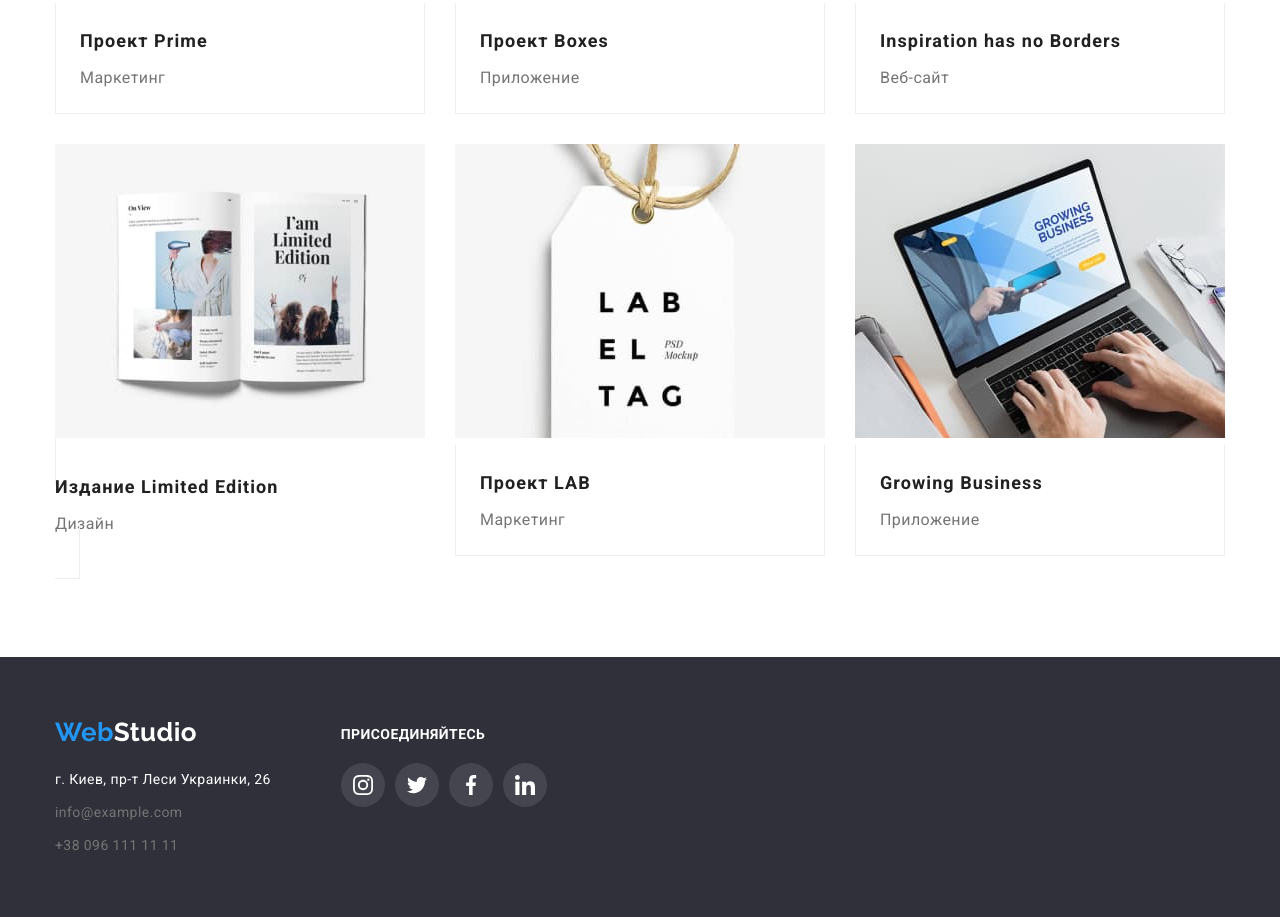
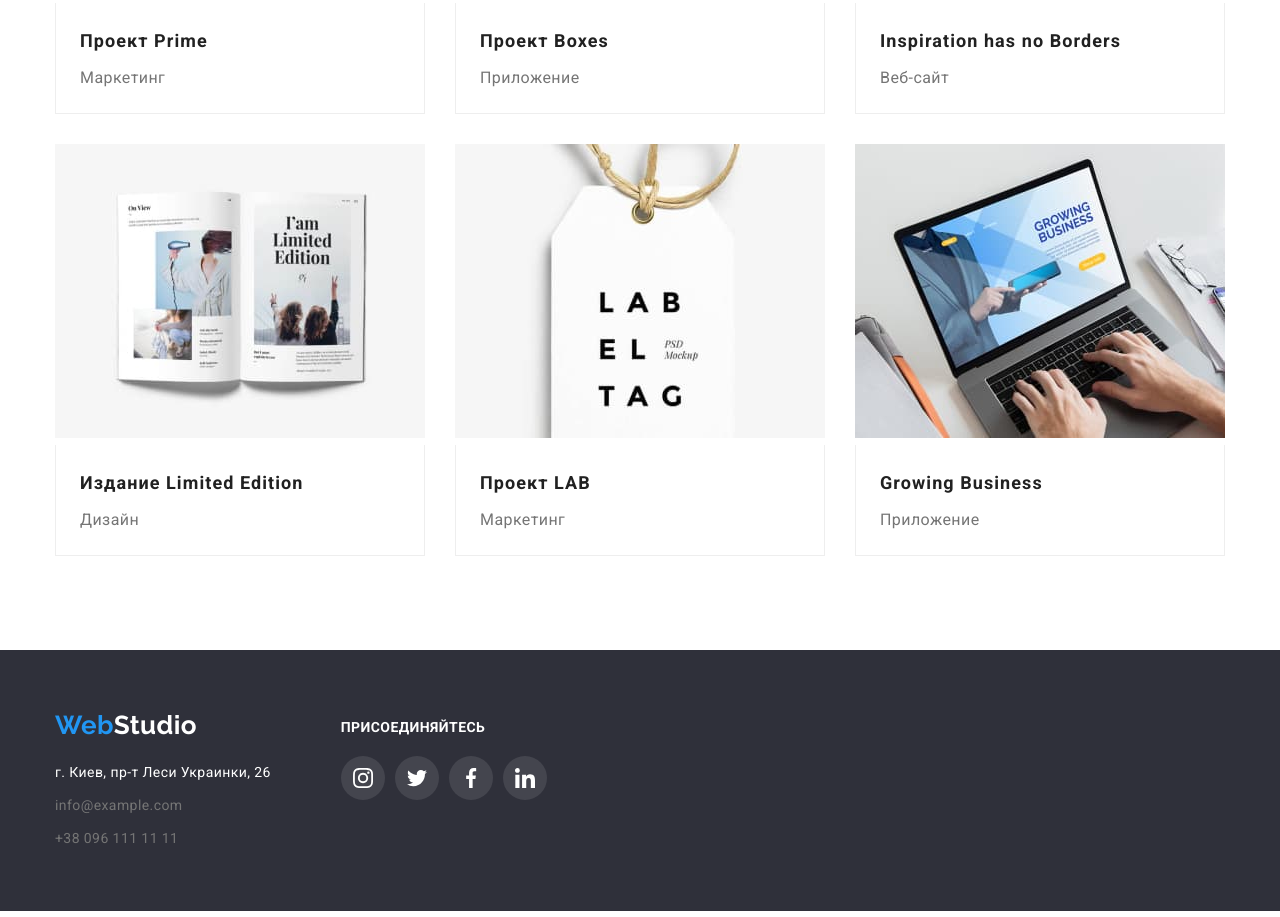
Before and after one commit to SerjKenri/goit-markup-hw-05, a plain HTML site: page portfolio.html in a window 1280 px wide. Shown: the part 1005-1922 px from the top of the page. Drawn offline with nearby package versions, Linux system fonts and the light colour scheme.

Commit message:
div correct

```diff
--- a/portfolio.html
+++ b/portfolio.html
@@ -147,10 +147,10 @@
                         <p class="thumb-text-style">Ресурс предлагает комплексные предложения с разным уровнем функционала и сервисов. Все это позволит посетителю получить исчерпывающие сведения<br> о компании или частном лице.</p>
                     </div>
                     <img src="./portfolioimages/img7.jpg" alt="Журнал" width="370" height="294" class="portfolio-images"></div>
-                <di class="portf-pad-div">
+                <div class="portf-pad-div">
                 <h2 class="portfolio-company-title">Издание Limited Edition</h2>
                 <p class="portfolio-text">Дизайн</p>
-            </di>
+            </div>
             </a>
         </li>
         <li class="portf-table-item">
```
